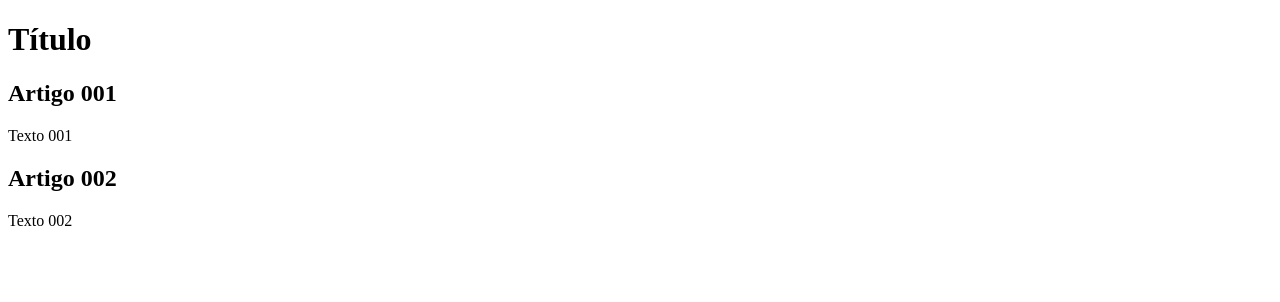
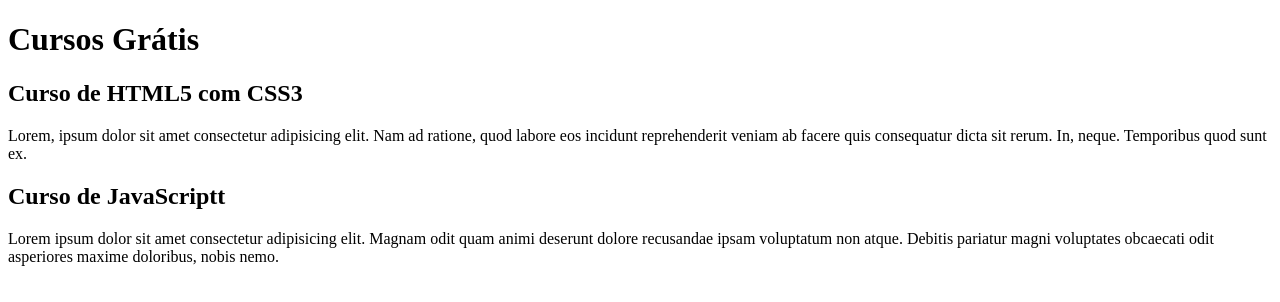
Before and after one commit to 0VictorAlexandre0/projeto-site, a plain HTML site: page index.html in a window 1280 px wide. Drawn offline with Linux system fonts and the light colour scheme.

Commit message:
Comecei a escrever o conteúdo

```diff
--- a/index.html
+++ b/index.html
@@ -8,17 +8,17 @@
 <body>
     <main>
         <header>
-            <h1>Título</h1>
+            <h1>Cursos Grátis</h1>
         </header>
 
         <article>
-            <h2>Artigo 001</h2>
-            <p>Texto 001</p>
+            <h2>Curso de HTML5 com CSS3</h2>
+            <p>Lorem, ipsum dolor sit amet consectetur adipisicing elit. Nam ad ratione, quod labore eos incidunt reprehenderit veniam ab facere quis consequatur dicta sit rerum. In, neque. Temporibus quod sunt ex.</p>
         </article>
 
         <article>
-            <h2>Artigo 002</h2>
-            <p>Texto 002</p>
+            <h2>Curso de JavaScriptt</h2>
+            <p>Lorem ipsum dolor sit amet consectetur adipisicing elit. Magnam odit quam animi deserunt dolore recusandae ipsam voluptatum non atque. Debitis pariatur magni voluptates obcaecati odit asperiores maxime doloribus, nobis nemo.</p>
         </article>
 
     </main>
```
